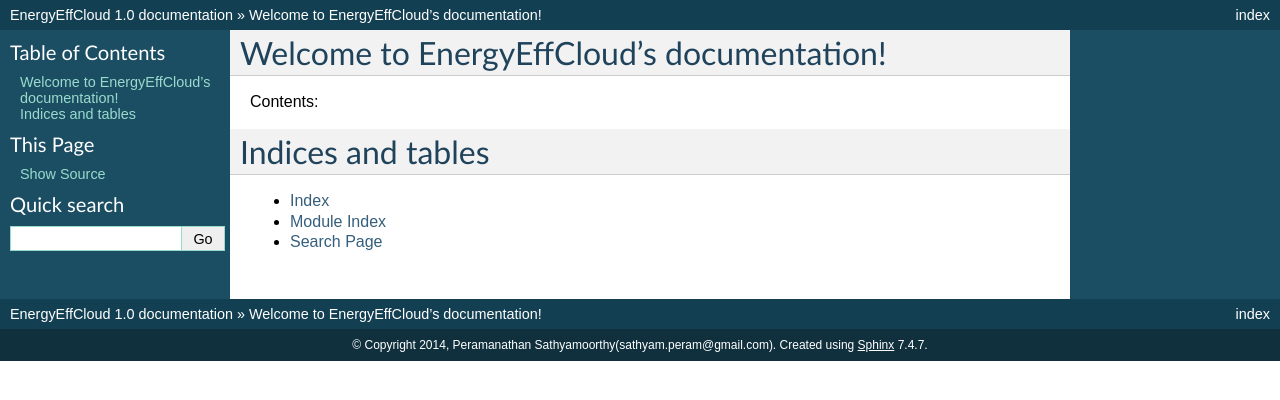
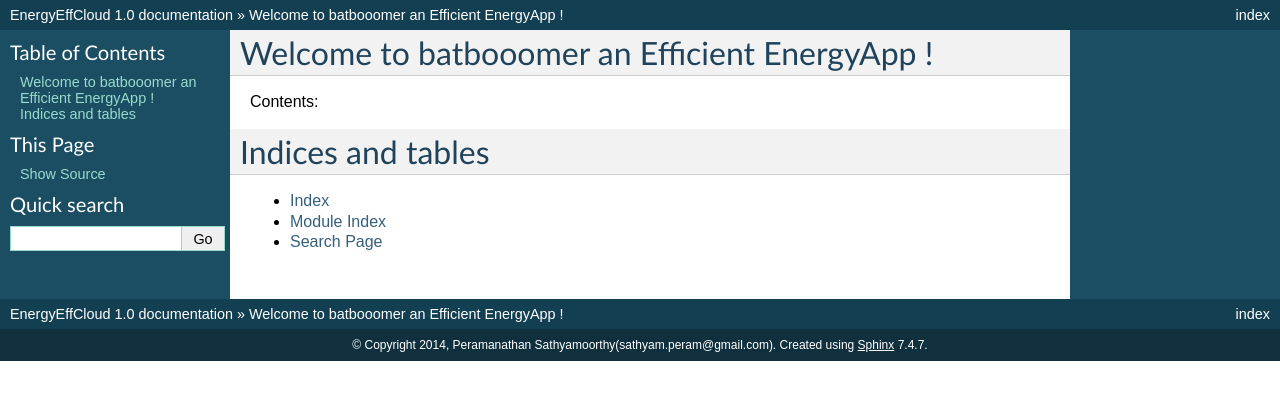
Before and after one commit to p10ns11y/batboomer, a Sphinx documentation site: the page built from docs/index.rst, in a window 1280 px wide. Shown: the top 400 px of the page. Built offline with Sphinx 7.4.7, drawn with Linux system fonts in a browser that asks for light colours; formulas are drawn with MathJax 3.

```diff
--- a/docs/index.rst
+++ b/docs/index.rst
@@ -3,7 +3,7 @@
    You can adapt this file completely to your liking, but it should at least
    contain the root `toctree` directive.
 
-Welcome to EnergyEffCloud's documentation!
+Welcome to batbooomer an Efficient EnergyApp !
 ==========================================
 
 Contents:
```
Also changed, not shown: 5 other files.
